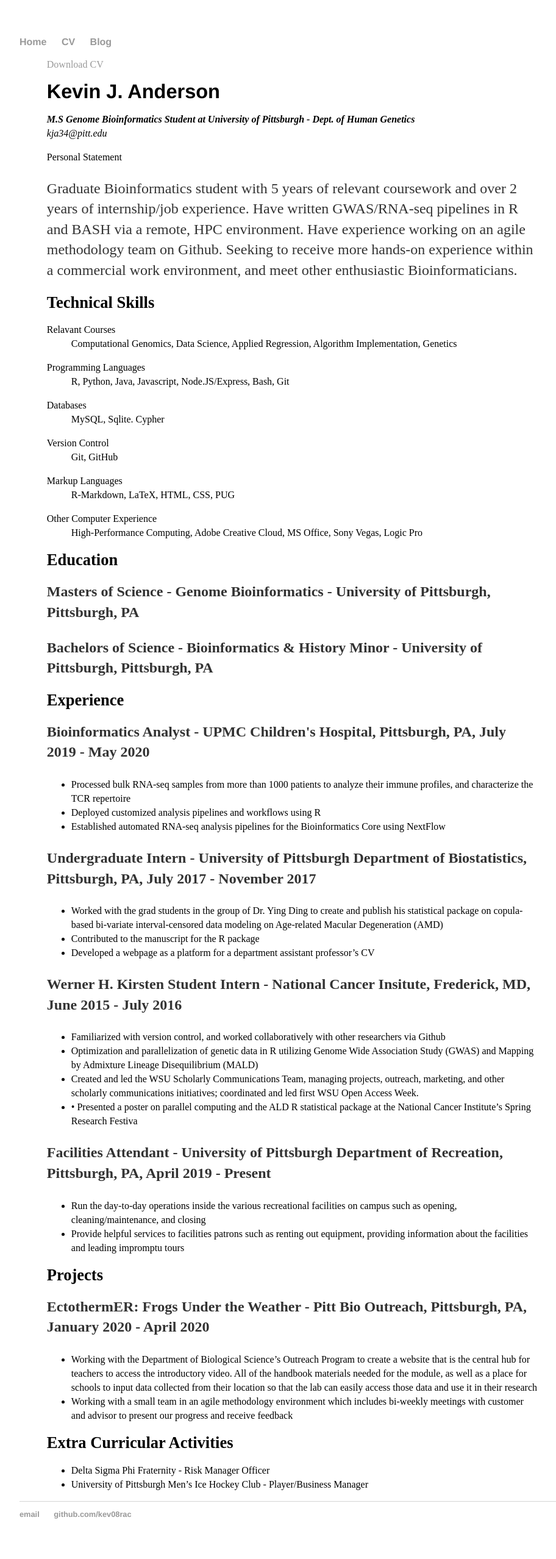
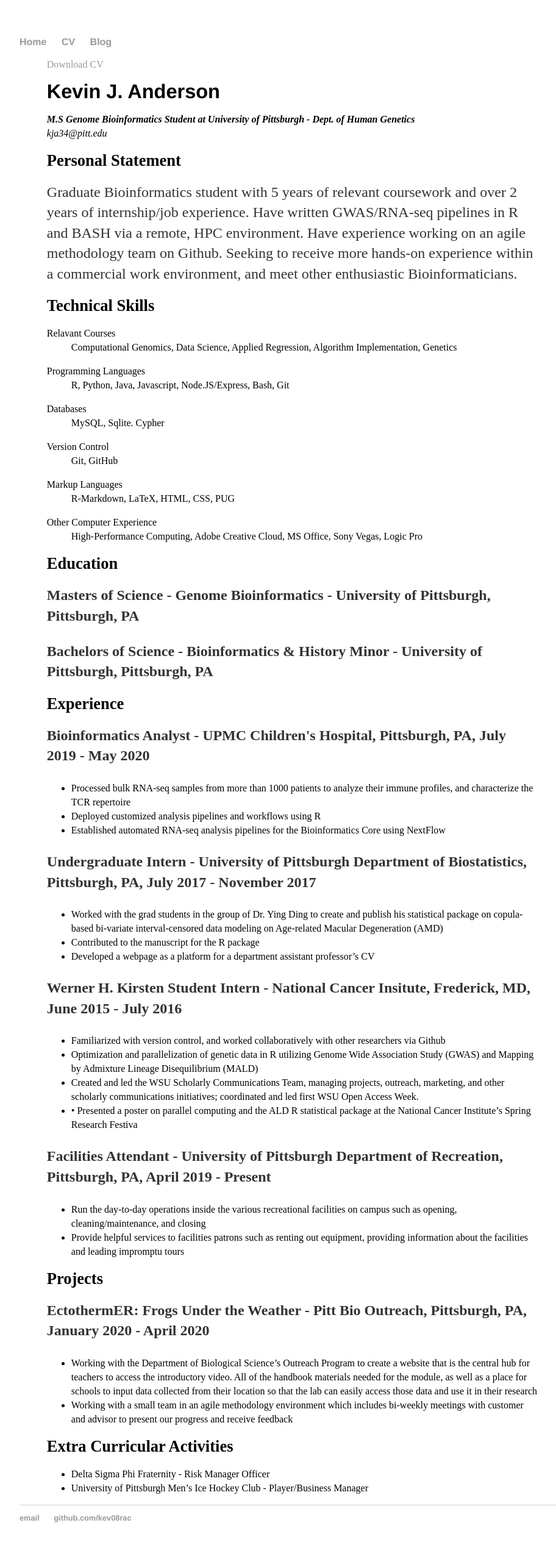
Before and after one commit to kev08rac/kev08rac.github.io, a Jekyll site: the page built from cv/index.html, in a window 1280 px wide. Shown: the whole page at 61% size, without its empty margins (160-1072 px from the left). Built offline with Jekyll 4.4.1, drawn with Linux system fonts in a browser that asks for light colours.

```diff
--- a/cv/index.html
+++ b/cv/index.html
@@ -19,7 +19,7 @@ description: Current CV for Kevin
 	</div>
 
 	<dl class="dl-horizontal">
-	<dt>Personal Statement</dt>
+	<h2>Personal Statement</h2>
 		<p>Graduate Bioinformatics student with 5 years of relevant coursework and over 2 years of internship/job experience.
 		Have written GWAS/RNA-seq pipelines in R and BASH via a remote, HPC environment. Have experience working
 		on an agile methodology team on Github. Seeking to receive more hands-on experience within a commercial work
```
